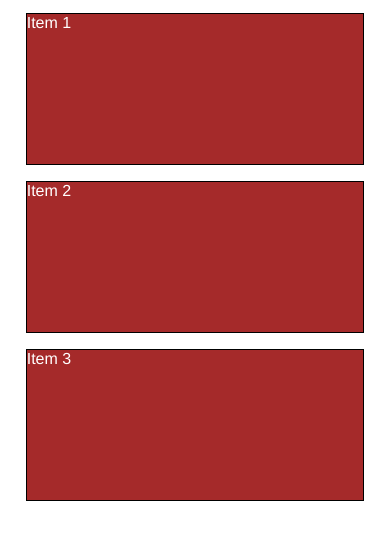
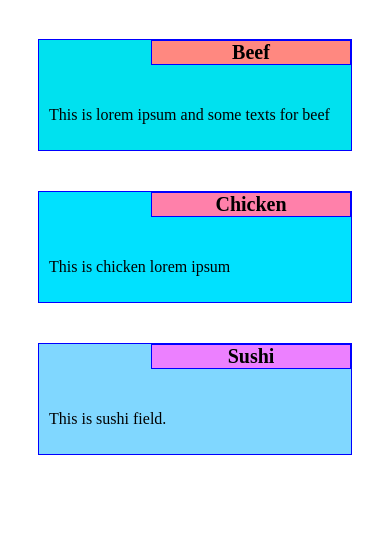
Before and after one commit to strangersth/coursera, a plain HTML site: page docs/index.html in a window 390 px wide. Shown: the part 61-600 px from the top of the page. Drawn offline with Linux system fonts and the light colour scheme.

Commit message:
responsive layout added

```diff
--- a/docs/css/styles.css
+++ b/docs/css/styles.css
@@ -1,160 +1,211 @@
-
-<style>
-
 /********** Base styles **********/
 * {
   box-sizing: border-box;
 }
-h1 {
-  margin-bottom: 15px;
+body{
+font-family: Helvetica;
 }
 
-p {
-  border: 1px solid black;
-  background-color: #A52A2A;
-  width: 90%;
-  height: 150px;
-  margin-right: auto;
-  margin-left: auto;
-  font-family: Helvetica;
-  color: white;
+.row{
+      width: 100%;
+      padding: 0 10px;
 }
 
-/* Simple Responsive Framework. */
-.row {
-  width: 100%;
+/*for small size  screens like mobile phone*/
+
+@media (max-width: 767px) {
+  .col-sm-1,.col-sm-2,.col-sm3,.col-sm-4,.col-sm-5,.col-sm-6,.col-sm-7,.col-sm-8, .col-sm-9,.col-sm-10,.col-sm-11,.col-sm-12{
+    float: left;
   }
 
-/********** Large devices only **********/
-@media (min-width: 992px) {
-  .col-lg-1, .col-lg-2, .col-lg-3, .col-lg-4, .col-lg-5, .col-lg-6, .col-lg-7, .col-lg-8, .col-lg-9, .col-lg-10, .col-lg-11, .col-lg-12 {
-    float: left;
-    border: 1px solid green;
-  }
-  .col-lg-1 {
+  .col-sm-1{
     width: 8.33%;
   }
-  .col-lg-2 {
+  .col-sm-2{
     width: 16.66%;
   }
-  .col-lg-3 {
+  .col-sm-3{
     width: 25%;
   }
-  .col-lg-4 {
+  .col-sm-4{
     width: 33.33%;
   }
-  .col-lg-5 {
+  .col-sm-5{
     width: 41.66%;
   }
-  .col-lg-6 {
+  .col-sm-6{
     width: 50%;
   }
-  .col-lg-7 {
+  .col-sm-7{
     width: 58.33%;
   }
-  .col-lg-8 {
+  .col-sm-8{
     width: 66.66%;
   }
-  .col-lg-9 {
-    width: 74.99%;
+  .col-sm-9{
+    width: 75%;
   }
-  .col-lg-10 {
+  .col-sm-10{
     width: 83.33%;
   }
-  .col-lg-11 {
+  .col-sm-11{
     width: 91.66%;
   }
-  .col-lg-12 {
+  .col-sm-12{
     width: 100%;
   }
 }
 
-/********** Medium devices only **********/
+
+  /*for medium sized tablet screen*/
   @media (min-width: 768px) and (max-width: 991px) {
-  .col-md-1, .col-md-2, .col-md-3, .col-md-4, .col-md-5, .col-md-6, .col-md-7, .col-md-8, .col-md-9, .col-md-10, .col-md-11, .col-md-12 {
+    .col-md-1,.col-md-2,.col-md-3,.col-md-4,.col-md-5,.col-md-6,.col-md-7,.col-md-8,.col-md-9,.col-md-10,.col-md-11,.col-md-12{
       float: left;
-    border: 1px solid green;
     }
-  .col-md-1 {
+
+
+    .col-md-1{
       width: 8.33%;
     }
-  .col-md-2 {
+    .col-md-2{
       width: 16.66%;
     }
-  .col-md-3 {
+    .col-md-3{
       width: 25%;
     }
-  .col-md-4 {
+    .col-md-4{
       width: 33.33%;
     }
-  .col-md-5 {
+    .col-md-5{
       width: 41.66%;
     }
-  .col-md-6 {
+    .col-md-6{
       width: 50%;
     }
-  .col-md-7 {
+    .col-md-7{
       width: 58.33%;
     }
-  .col-md-8 {
+    .col-md-8{
       width: 66.66%;
     }
-  .col-md-9 {
-    width: 74.99%;
+    .col-md-9{
+      width: 75%;
     }
-  .col-md-10 {
+    .col-md-10{
       width: 83.33%;
     }
-  .col-md-11 {
+    .col-md-11{
       width: 91.66%;
     }
-  .col-md-12 {
+    .col-md-12{
       width: 100%;
     }
   }
 
-/********** Small devices only **********/
-@media (min-width: 767px) {
-  .col-md-1, .col-md-2, .col-md-3, .col-md-4, .col-md-5, .col-md-6, .col-md-7, .col-md-8, .col-md-9, .col-md-10, .col-md-11, .col-md-12 {
+
+  /*for large sized dekstop screen*/
+  @media  (min-width: 992px) {
+    .col-lg-1,.col-lg-2,.col-lg-3,.col-lg-4,.col-lg-5,.col-lg-6,.col-lg-7,.col-lg-8,.col-lg-9,.col-lg-10,.col-lg-11,.col-lg-12{
       float: left;
-    border: 1px solid green;
     }
-  .col-md-1 {
+
+
+    .col-lg-1{
       width: 8.33%;
     }
-  .col-md-2 {
+    .col-lg-2{
       width: 16.66%;
     }
-  .col-md-3 {
+    .col-lg-3{
       width: 25%;
     }
-  .col-md-4 {
+    .col-lg-4{
       width: 33.33%;
     }
-  .col-md-5 {
+    .col-lg-5{
       width: 41.66%;
     }
-  .col-md-6 {
+    .col-lg-6{
       width: 50%;
     }
-  .col-md-7 {
+    .col-lg-7{
       width: 58.33%;
     }
-  .col-md-8 {
+    .col-lg-8{
       width: 66.66%;
     }
-  .col-md-9 {
-    width: 74.99%;
+    .col-lg-9{
+      width: 75%;
     }
-  .col-md-10 {
+    .col-lg-10{
       width: 83.33%;
     }
-  .col-md-11 {
+    .col-lg-11{
       width: 91.66%;
     }
-  .col-md-12 {
+    .col-lg-12{
       width: 100%;
     }
   }
 
-</style>
+p,h1,h2{
+  font-family: "Times New Roman", Times, serif;
+}
+
+/* Simple Responsive Framework. */
+section{
+  clear: both;
+  padding: 0px;
+  position: relative;
+  margin:20px;
+}
+
+section >h2{
+  position: absolute;
+  margin-top: 0px;
+  top:0px;
+  right: 0px;
+  width: 200px;
+  text-align: center;
+}
+section >p{
+  padding: 50px 10px 10px 10px;
+}
+div >h1{
+  width: 100%;
+  text-align: center;
+  font-size: 175%;
+  text-decoration-color: #FF8880
+
+}
+h2{
+  font-size: 125%;
+}
+
+section,section>h2{
+  border: 1px solid blue;
+}
+
+.row {
+
+}
+#section-1{
+  background-color: #00E1EF;
+}
+#section-2{
+  background-color: #00E1FF;
+}
+#section-3{
+  background-color: #80D7FF;
+}
+#section-1 > h2 {
+  background-color: #FF8880;
+}
+
+#section-2 > h2 {
+  background-color: #FF80AA;
+}
+
+#section-3 > h2 {
+  background-color: #EC80FF;
+}
--- a/docs/index.html
+++ b/docs/index.html
@@ -1,25 +1,34 @@
 <!DOCTYPE html>
-<html>
+<html lang="en">
 <head>
-<meta charset="utf-8">
-<meta name="viewport" content="width=device-width, initial-scale=1">
-<title>Responsive Layout</title>
-<link rel="stylesheet" type="text/css" href="css/styles.css">
-
+		<meta charset="utf-8">
+		<meta name="viewport" content="width=device-width, initial-scale=1">
+		<title>Responsive Layout</title>
+		<link rel="stylesheet" type="text/css" href="css/styles.css">
 </head>
 <body>
 <h1 align="center">Our Menu</h1>
 
 <div class="row">
-  <section class="row">
-  <div class="col-lg-3 col-md-6"><p>Item 1</p></div></section>
-  <section class="row"><div class="col-lg-3 col-md-6"><p>Item 2</p></div></section>
-  <section class="row"><div class="col-lg-3 col-md-6"><p>Item 3</p></div></section>
-  <!-- <div class="col-lg-3 col-md-6"><p>Item 4</p></div> -->
-  <!-- <div class="col-lg-3 col-md-6"><p>Item 5</p></div> -->
-  <!-- <div class="col-lg-3 col-md-6"><p>Item 6</p></div> -->
-  <!-- <div class="col-lg-3 col-md-6"><p>Item 7</p></div> -->
-  <!-- <div class="col-lg-3 col-md-6"><p>Item 8</p></div> -->
+ 	 <div class="col-sm-12 col-md-6 col-lg-4">
+  		<section id="section-1">
+  			<h2>Beef</h2>
+  			<p>This is lorem ipsum and some texts for beef</p>
+  		</section>
+  </div>
+  <div class="col-sm-12 col-md-6 col-lg-4">
+  	<section id="section-2">
+  	<h2>Chicken</h2>
+  	<p>This is chicken  lorem ipsum</p>
+  	</section>
+  </div>
+  <div class="col-sm-12 col-md-6 col-lg-4">
+  	<section id="section-3">
+  	<h2>Sushi</h2>
+  	<p>This is sushi field.</p>
+  </section>
+  </div>
+
 </div>
 
 </body>
```
Lines whose indentation alone changed are shown as unchanged.
